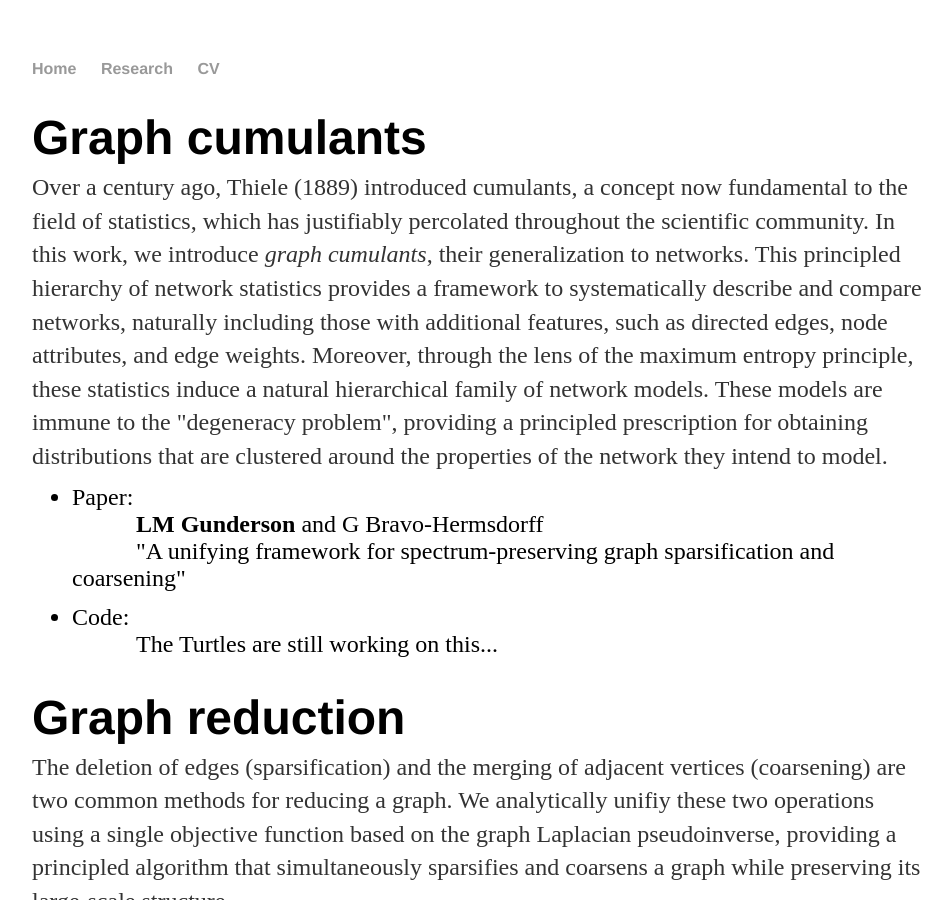
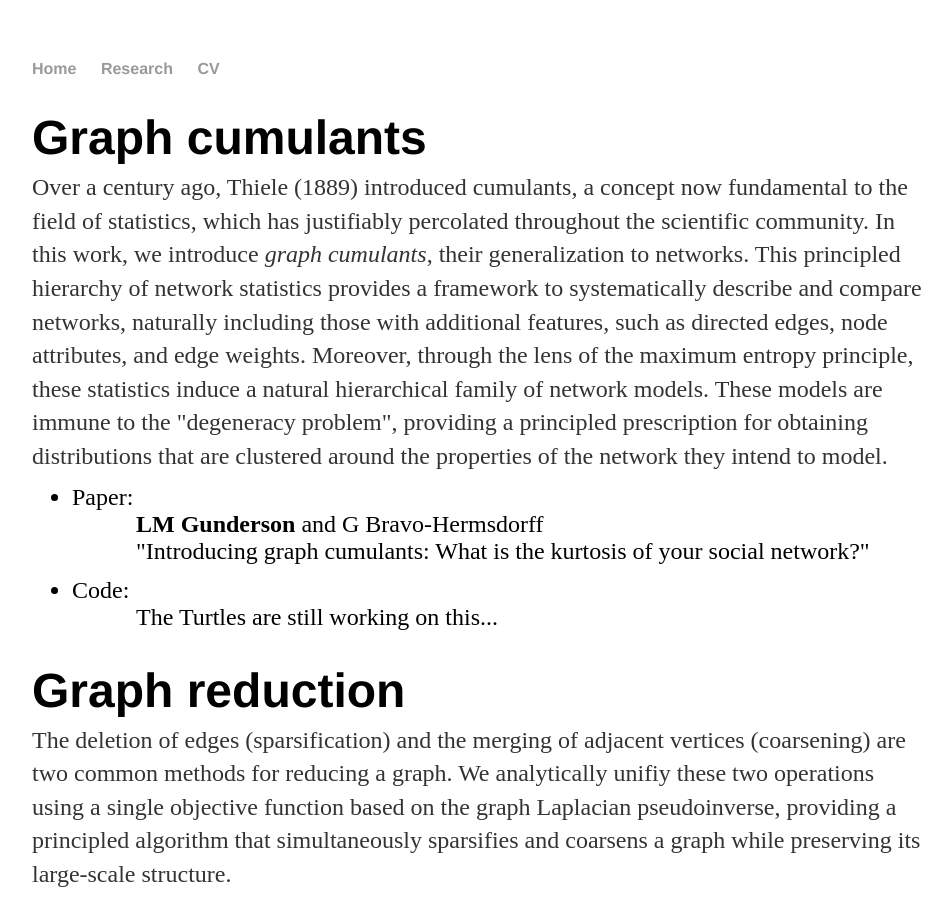
Before and after one commit to LeeMGunderson/LeeMGunderson.github.io, a Jekyll site: the page built from research/index.html, in a window 1280 px wide and 900 px high. Shown: the whole window, without its empty margins (160-1112 px from the left). Built offline with Jekyll 4.4.1, drawn with Linux system fonts in a browser that asks for light colours.

Commit message:
Update index.html

```diff
--- a/research/index.html
+++ b/research/index.html
@@ -10,7 +10,7 @@
 				<br>
 				<font style="margin-left:64px; font-size:24px;"><strong>LM Gunderson</strong> and G Bravo-Hermsdorff</font>
 				<br>
-				<font style="margin-left:64px; font-size:24px;">"A unifying framework for spectrum-preserving graph sparsification and coarsening"</font>
+				<font style="margin-left:64px; font-size:24px;">"Introducing graph cumulants: What is the kurtosis of your social network?"</font>
 			</li>
 			<li style="font-size:24px; margin-bottom:12px;">Code:
 				<br>
```
